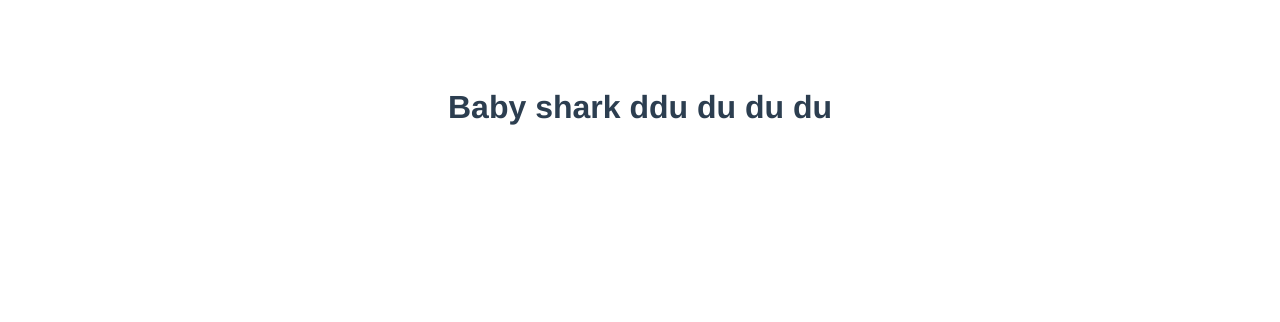
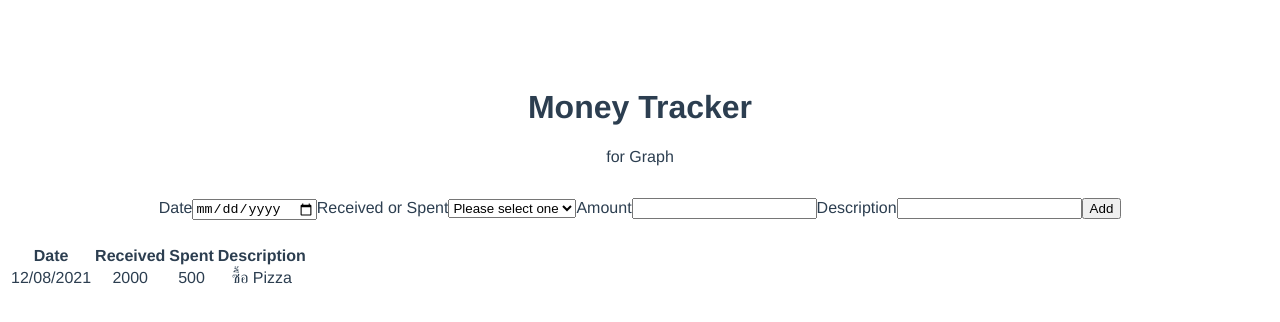
Before and after one commit to SUKITTA/money-tracker, a Vue app: page /#/ in a window 1280 px wide. Shown: the top 322 px of the page. Built offline with nearby package versions, Linux system fonts and the light colour scheme.

Commit message:
create form, table and method addList

```diff
--- /dev/null
+++ b/src/components/LedgerForm.vue
@@ -0,0 +1,62 @@
+<template>
+    <div>
+        <label for="date">Date</label>
+        <input type="date" v-model="form.date">
+
+        <label for="type">Received or Spent</label>
+        <select v-model="form.type">
+            <option disabled value="">Please select one</option>
+            <option value="Received">Received</option>
+            <option value="Spent">Spent</option>
+        </select>
+
+        <label for="amount">Amount</label>
+        <input type="text" v-model="form.amount">
+
+        <label for="description">Description</label>
+        <input type="text" v-model="form.description">
+
+        <button @click="addList">Add</button>
+    </div>
+</template>
+
+<script>
+export default {
+    data() {
+        return {
+            form: {
+                date: '',
+                type: '',
+                amount: '',
+                description: '',
+            }
+        }
+    },
+    methods: {
+        clearForm() {
+            this.form = {
+                date: '',
+                type: '',
+                amount: '',
+                description: '',
+            }
+        },
+        addList() {
+            let payload = {
+                date: this.form.date,
+                type: this.form.type,
+                amount: this.form.amount,
+                description: this.form.description,
+            }
+
+            // PokemonStore.dispatch('addPokemon', payload)
+            console.log(payload)
+            this.clearForm()
+        }
+    }
+}
+</script>
+
+<style>
+
+</style>
--- /dev/null
+++ b/src/components/LedgerTable.vue
@@ -0,0 +1,32 @@
+<template>
+    <div>
+        <table>
+            <thead>
+                <tr>
+                    <th>Date</th>
+                    <th>Received</th>
+                    <th>Spent</th>
+                    <th>Description</th>
+                </tr>
+            </thead>
+
+            <tbody>
+                <tr>
+                    <td>12/08/2021</td>
+                    <td>2000</td>
+                    <td>500</td>
+                    <td>ซื้อ Pizza</td>
+                </tr>
+            </tbody>
+        </table>
+    </div>
+</template>
+
+<script>
+export default {
+}
+</script>
+
+<style>
+
+</style>
--- a/src/views/Ledger.vue
+++ b/src/views/Ledger.vue
@@ -1,12 +1,36 @@
 <template>
-    <h1>Baby shark ddu du du du</h1>
+    <div>
+        <h1>Money Tracker</h1>
+        <div>for Graph</div>
+        <div class="body">
+            <ledger-form class="ledger-form"></ledger-form>
+            <ledger-table class="ledger-table"></ledger-table>
+        </div>
+
+    </div>
 </template>
 
 <script>
+import LedgerForm from '@/components/LedgerForm'
+import LedgerTable from '@/components/LedgerTable'
 export default {
+    components: {
+        LedgerForm,
+        LedgerTable,
+    }
 }
 </script>
 
-<style>
+<style scoped lang="scss">
+
+.body {
+    padding-top: 8px;
+    .ledger-form {
+        margin-top: 24px;
+    }
+    .ledger-table{
+        margin-top: 24px;
+    }
+}
 
 </style>
```
